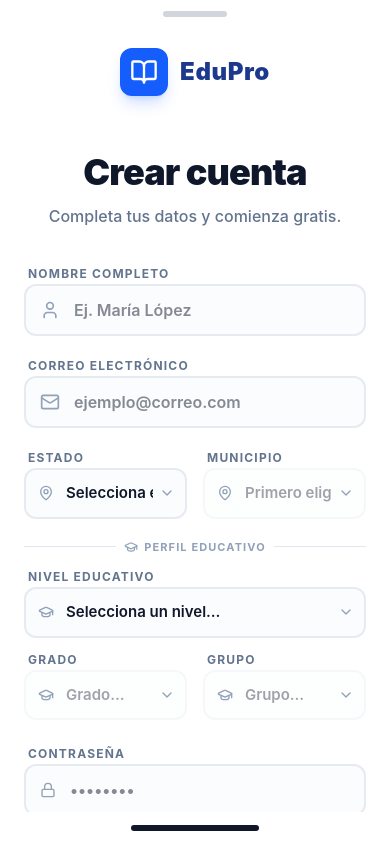
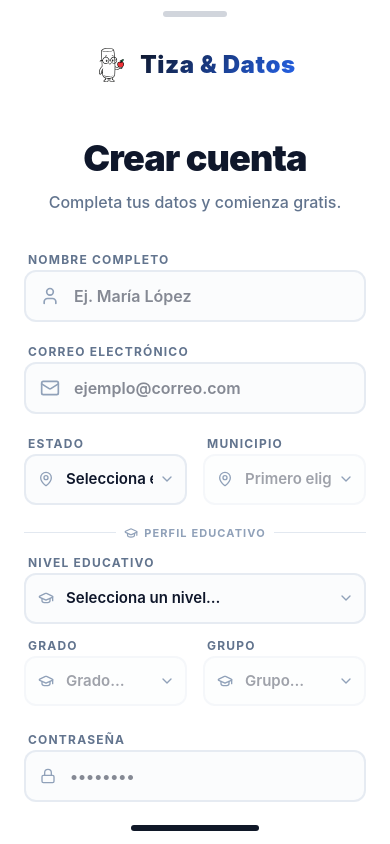
Before and after one commit to monoslasser-del/aplicacion-profesores, a React (Vite) app: page /#/register in a window 390 px wide. Built offline with nearby package versions, Linux system fonts and the light colour scheme; sample sign-in values are in the browser's storage.

Commit message:
fix: unify Tiza & Datos branding - LoginScreen, RegisterScreen (desktop+mobile logos), vite-env.d.ts SVG types

```diff
--- a/src/app/pages/LoginScreen.tsx
+++ b/src/app/pages/LoginScreen.tsx
@@ -1,9 +1,10 @@
 import React, { useState } from 'react';
 import { motion } from 'motion/react';
 import { useNavigate, Link } from 'react-router';
-import { Mail, Lock, Check, AlertCircle, ArrowRight, BookOpen } from 'lucide-react';
+import { Mail, Lock, Check, AlertCircle, ArrowRight } from 'lucide-react';
 import { authService } from '../../services/authService';
 import { googleAuthService } from '../../services/googleAuthService';
+import tizaMascot from '../../assets/tiza_mascot.svg';
 
 export function LoginScreen() {
   const navigate = useNavigate();
@@ -50,10 +51,8 @@ export function LoginScreen() {
 
         <div className="relative z-10">
           <div className="flex items-center gap-3 text-white mb-16">
-            <div className="bg-white/20 p-2.5 rounded-xl backdrop-blur-md border border-white/10">
-              <BookOpen className="w-8 h-8 text-white" />
-            </div>
-            <span className="text-2xl font-black tracking-wide">EduPro</span>
+            <img src={tizaMascot} alt="Tiza" style={{width:38,height:38,objectFit:'contain',filter:'brightness(0) invert(1) opacity(.9)'}} />
+            <span className="text-2xl font-black tracking-wide">Tiza &amp; Datos</span>
           </div>
           <motion.div initial={{ opacity: 0, y: 30 }} animate={{ opacity: 1, y: 0 }} transition={{ duration: 0.8, delay: 0.2 }}>
             <h2 className="text-5xl font-black text-white leading-tight mb-6">
@@ -66,7 +65,7 @@ export function LoginScreen() {
         </div>
 
         <div className="relative z-10 flex items-center gap-4 text-blue-200 text-sm font-medium">
-          <span>© 2026 EduPro</span>
+          <span>© 2026 Tiza &amp; Datos</span>
           <div className="w-1.5 h-1.5 rounded-full bg-blue-500/50"></div>
           <span>Privacidad</span>
           <div className="w-1.5 h-1.5 rounded-full bg-blue-500/50"></div>
@@ -81,10 +80,8 @@ export function LoginScreen() {
         <div className="w-full max-w-[440px]">
           {/* Mobile Logo */}
           <div className="flex lg:hidden items-center gap-3 text-blue-900 mb-12 justify-center">
-            <div className="bg-blue-600 p-2.5 rounded-xl shadow-lg shadow-blue-600/20">
-              <BookOpen className="w-7 h-7 text-white" />
-            </div>
-            <span className="text-2xl font-black tracking-wide">EduPro</span>
+            <img src={tizaMascot} alt="Tiza" style={{width:36,height:36,objectFit:'contain'}} />
+            <span className="text-2xl font-black tracking-wide" style={{background:'linear-gradient(135deg,#0f172a,#2563eb)',WebkitBackgroundClip:'text',WebkitTextFillColor:'transparent'}}>Tiza &amp; Datos</span>
           </div>
 
           <motion.div
--- a/src/app/pages/RegisterScreen.tsx
+++ b/src/app/pages/RegisterScreen.tsx
@@ -1,9 +1,10 @@
 import React, { useState } from 'react';
 import { motion } from 'motion/react';
 import { useNavigate, Link } from 'react-router';
-import { Mail, Lock, User, MapPin, AlertCircle, ArrowRight, BookOpen, GraduationCap, ChevronDown } from 'lucide-react';
+import { Mail, Lock, User, MapPin, AlertCircle, ArrowRight, GraduationCap, ChevronDown } from 'lucide-react';
 import { authService } from '../../services/authService';
 import { googleAuthService } from '../../services/googleAuthService';
+import tizaMascot from '../../assets/tiza_mascot.svg';
 import {
   EDUCATIONAL_LEVELS, GRADES_BY_LEVEL, GROUPS,
   type EducationalLevel, type GroupLetter
@@ -135,10 +136,8 @@ export function RegisterScreen() {
 
         <div className="relative z-10 flex justify-end w-full">
           <div className="flex items-center gap-3 text-white">
-            <span className="text-2xl font-black tracking-wide">EduPro</span>
-            <div className="bg-white/20 p-2.5 rounded-xl backdrop-blur-md border border-white/10">
-              <BookOpen className="w-8 h-8 text-white" />
-            </div>
+            <span className="text-2xl font-black tracking-wide">Tiza &amp; Datos</span>
+            <img src={tizaMascot} alt="Tiza" style={{width:38,height:38,objectFit:'contain',filter:'brightness(0) invert(1) opacity(.9)'}} />
           </div>
         </div>
 
@@ -170,10 +169,8 @@ export function RegisterScreen() {
         <div className="w-full max-w-[500px] my-auto">
           {/* Mobile Logo */}
           <div className="flex lg:hidden items-center gap-3 text-blue-900 mb-10 justify-center">
-            <div className="bg-blue-600 p-2.5 rounded-xl shadow-lg shadow-blue-600/20">
-              <BookOpen className="w-7 h-7 text-white" />
-            </div>
-            <span className="text-2xl font-black tracking-wide">EduPro</span>
+            <img src={tizaMascot} alt="Tiza" style={{width:34,height:34,objectFit:'contain'}} />
+            <span className="text-2xl font-black tracking-wide" style={{background:'linear-gradient(135deg,#0f172a,#2563eb)',WebkitBackgroundClip:'text',WebkitTextFillColor:'transparent'}}>Tiza &amp; Datos</span>
           </div>
 
           <motion.div initial={{ opacity: 0, y: 20 }} animate={{ opacity: 1, y: 0 }} transition={{ duration: 0.5 }} className="mb-8 text-center lg:text-left pt-4 lg:pt-0">
--- a/src/vite-env.d.ts
+++ b/src/vite-env.d.ts
@@ -9,5 +9,4 @@ interface ImportMeta {
   readonly env: ImportMetaEnv;
 }
 
-// Declaración de módulo para react-dom/client (resuelve el error de tipos)
 declare module 'react-dom/client';
```
